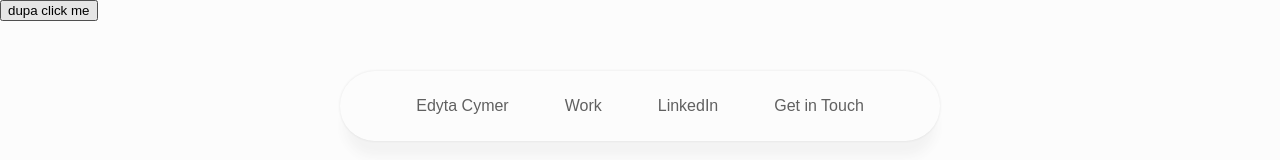
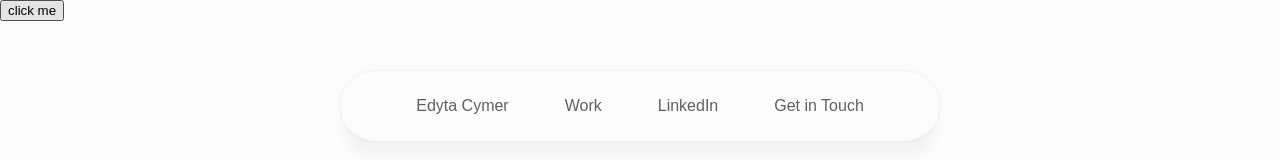
Before and after one commit to edyta-cymer/edi-portfolio, a React (Create React App) app: page / in a window 1280 px wide. Shown: the top 160 px of the page. Built offline with nearby package versions, Linux system fonts and the light colour scheme; a web font is replaced by a local one.

Commit message:
deleted one word

```diff
--- a/src/App.js
+++ b/src/App.js
@@ -22,7 +22,7 @@ function App() {
     <ThemeContext.Provider value={theme}>
     <div className={`App-${theme}`}>
       <main>
-        <button onClick={() => setTheme(currTheme => currTheme === 'light' ? 'dark' : 'light')} >dupa click me</button>
+        <button onClick={() => setTheme(currTheme => currTheme === 'light' ? 'dark' : 'light')} >click me</button>
         <Nav />
         <Home />
         <About />
```
